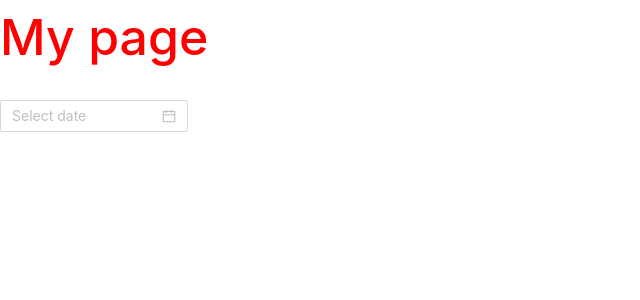
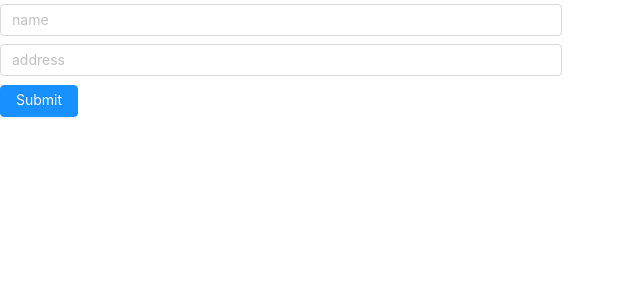
Before and after one commit to thecodingwhale/nextjs-boilerplate, a Next.js app: page / in a window 1280 px wide. Shown: the top 300 px of the page, without its empty margins (0-640 px from the left). Built offline with nearby package versions, Linux system fonts and the light colour scheme.

Commit message:
feat: add a working sample for antd with props

```diff
--- a/pages/index.tsx
+++ b/pages/index.tsx
@@ -1,10 +1,8 @@
 import React from 'react';
-import Title from '@components/Title';
-import { DatePicker } from 'antd';
+import StateHooksComponent from '@components/StateHooksComponent';
 
 export default () => (
   <React.Fragment>
-    <Title>My page</Title>
-    <DatePicker />
+    <StateHooksComponent />
   </React.Fragment>
 );
--- /dev/null
+++ b/src/components/StateHooksComponent/index.tsx
@@ -0,0 +1,52 @@
+import React, { ChangeEvent, FormEvent, useState, useEffect } from 'react';
+import { Form, Input, Button } from 'antd';
+
+interface Props {}
+
+const StateHooksComponent: React.FC<Props> = ({}) => {
+  const [name, setName] = useState<string>('');
+  const [address, setAddress] = useState<string>('');
+
+  const handleSubmit = (e: FormEvent<HTMLFormElement>) => {
+    e.preventDefault();
+    console.log(name);
+  };
+
+  const onNameChange = (e: ChangeEvent<HTMLInputElement>) => {
+    setName(e.target.value);
+  };
+
+  const onAddressChange = (e: ChangeEvent<HTMLInputElement>) => {
+    setAddress(e.target.value);
+  };
+
+  useEffect(() => {
+    console.log('Component mounted');
+    return () => {
+      console.log('Component will be unmount');
+    };
+  }, []);
+
+  useEffect(() => {
+    console.log(`Any state changed Name: ${name}, Address: ${address}`);
+  });
+
+  useEffect(() => {
+    console.log(`Name changed: ${name}`);
+  }, [name]);
+
+  return (
+    <Form layout="inline" onSubmit={handleSubmit}>
+      <Form.Item>
+        <Input type="text" placeholder="name" value={name} onChange={onNameChange} />
+        <Input type="text" placeholder="address" value={address} onChange={onAddressChange} />
+        <Button htmlType="submit" type="primary">
+          {' '}
+          Submit{' '}
+        </Button>
+      </Form.Item>
+    </Form>
+  );
+};
+
+export default StateHooksComponent;
```
